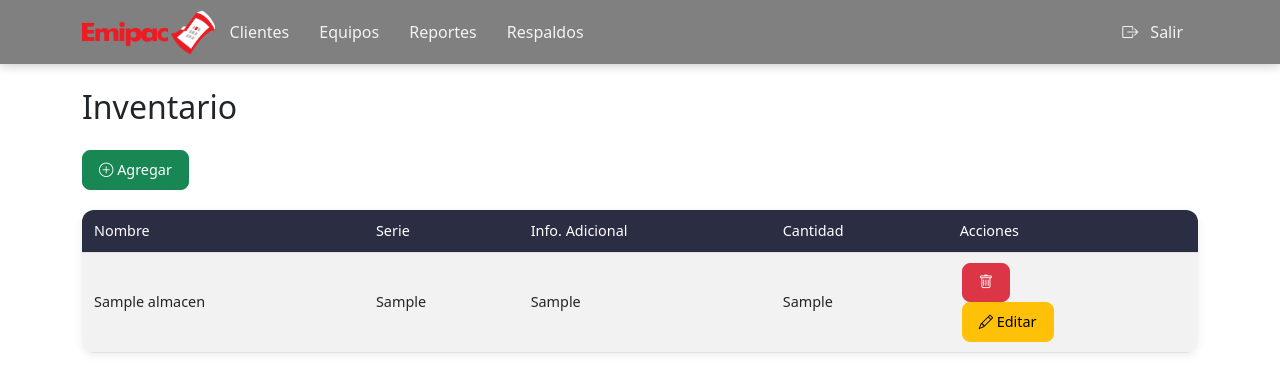
After one commit to shadowolf0567-prog/Estadias-6to, a PHP site: page /gestion/almacen.php in a window 1280 px wide. The commit adds this page. Shown: the top 392 px of the page. Run offline with PHP 8.4, Linux system fonts and the light colour scheme; a user stored in the database is signed in; tables that the repository leaves empty or names only in its code hold one stand-in row (values such as "Sample post").

Commit message:
new file:   public/gestion/almacen.php 	modified:   public/gestion/menu.php 	new file:   public/lib/debug_almacen.txt 	new file:   public/lib/gestion_almacen.php 	modified:   public/lib/gestion_reportes.php 	modified:   public/reportes/reportar_muchos.php 	modified:   public/reportes/reportes.php 	modified:   public/reportes/ver_reporte.php

```diff
--- /dev/null
+++ b/public/gestion/almacen.php
@@ -0,0 +1,184 @@
+<?php
+session_start();
+require_once __DIR__ .'/../../config/db.php';
+
+if(!isset($_SESSION['tip_usr']) || ($_SESSION['tip_usr'] !=1 && $_SESSION['tip_usr'] !=2)){
+    header('Location: ../login.php?error=' . urlencode('Acceso denegado'));
+    exit;
+}
+$inventario = [];
+$sql_inv = "SELECT * from almacen
+            ORDER BY id desc";
+$resultado = mysqli_query($conn,$sql_inv);
+while($row = mysqli_fetch_assoc($resultado)){
+    $inventario [] = $row;
+}
+
+?>
+<!DOCTYPE html>
+<html lang="en">
+<head>
+    <meta charset="UTF-8">
+    <meta name="viewport" content="width=device-width, initial-scale=1.0">
+    <title>Document</title>
+    <link rel="stylesheet" href="../assets/css/bootstrap-icons.css">
+    <link rel="stylesheet" href="../assets/css/bootstrap.css">
+    <link rel="stylesheet" href="../assets/css/responsibe.css">
+    <style>
+        .table-responsive {
+            margin-top: 20px;
+        }
+        .btn-accion {
+            margin: 0 2px;
+        }
+        .info-adicional {
+            max-width: 200px;
+            white-space: nowrap;
+            overflow: hidden;
+            text-overflow: ellipsis;
+        }
+    </style>
+</head>
+<body>
+    <?php require_once __DIR__ . '/menu.php'; ?>
+    <div class="container mt-4">
+        <h2 class="mb-4">Inventario</h2>
+        <button type="button" class="btn btn-success" data-bs-toggle="modal" data-bs-target="#modalAgregar">
+            <i class="bi bi-plus-circle"></i> Agregar
+        </button>
+        <div class="table-responsive">
+            <table class="table table-striped table-hover">
+                <thead>
+                    <tr>
+                        <th>Nombre</th>
+                        <th>Serie</th>
+                        <th>Info. Adicional</th>
+                        <th>Cantidad</th>
+                        <th>Acciones</th>
+                    </tr>
+                </thead>
+                <tbody>
+                    <?php if(count($inventario) > 0): ?>
+                        <?php foreach($inventario as $inv): ?>
+                            <tr>
+                                <td><?= htmlspecialchars($inv['nombre']) ?></td>
+                                <td><?= htmlspecialchars($inv['serie']) ?></td>
+                                <td><?= htmlspecialchars($inv['info_adicional'] ?: '') ?></td>
+                                <td><?= htmlspecialchars($inv['cantidad']) ?></td>
+                                <td>
+                                    <form action="../lib/gestion_almacen.php" method="post">
+                                        <input type="hidden" name="accion" value="eliminar">
+                                        <input type="hidden" name="id" value="<?= $inv['id'] ?>">
+                                        <button type="submit" class="btn btn-sm btn-danger btn-accion">
+                                            <i class="bi bi-trash"></i>
+                                        </button>
+                                    </form>
+                                    <button type="button" class="btn btn-sm btn-warning btn-accion"
+                                        data-bs-toggle="modal" data-bs-target="#modalEditar"
+                                        onclick="editarInventario(<?= $inv['id'] ?>, '<?= addslashes($inv['nombre']) ?>', '<?= addslashes($inv['serie']) ?>', '<?= addslashes($inv['info_adicional']) ?>')">
+                                        <i class="bi bi-pencil"></i> Editar
+                                    </button>
+                                </td>
+                            </tr>
+                        <?php endforeach; ?>
+                    <?php else: ?>
+                        <tr>
+                            <td colspan="6" class="text-center py-4">
+                                <i class="bi bi-inbox" style="font-size: 2rem;"></i>
+                                <p class="mt-2">No hay recursos en el inventario</p>
+                            </td>
+                        </tr>
+                    <?php endif; ?>
+                </tbody>
+            </table>
+        </div>
+    </div>
+    <div class="modal fade" id="modalAgregar" tabindex="-1" aria-hidden="true">
+        <div class="modal-dialog modal-dialog-centered">
+            <div class="modal-content">
+                <div class="modal-header bg-success text-white">
+                    <h5 class="modal-title">
+                        Agregar Recurso
+                    </h5>
+                    <button type="button" class="btn-close" data-bs-dismiss="modal" aria-label="Close"></button>
+                </div>
+                <form action="../lib/gestion_almacen.php" method="post">
+                    <div class="modal-body">
+                        <input type="hidden" name="accion" value="agregar">
+                        <div class="mb-3">
+                            <label class="form-label">Nombre</label>
+                            <input type="text" name="nombre" class="form-control">
+                        </div>
+                        <div class="mb-3">
+                            <label class="form-label">Serie</label>
+                            <input type="text" name="serie" class="form-control">
+                        </div>
+                        <div class="mb-3">
+                            <label class="form-label">Cantidad</label>
+                            <input type="number" name="cantidad" class="form-control">
+                        </div>
+                        <div class="mb-3">
+                            <label class="form-label">Información Adicional</label>
+                            <textarea name="info_adicional" class="form-control"></textarea>
+                        </div>
+                    </div>
+                    <div class="modal-footer">
+                        <button type="button" class="btn btn-secondary" data-bs-dismiss="modal">Cancelar</button>
+                        <button type="submit" class="btn btn-success">Guardar</button>
+                    </div>
+                </form>
+            </div>
+        </div>
+    </div>
+    <div class="modal fade" id="modalEditar" aria-hidden="true">
+        <div class="modal-dialog modal-dialog-centered">
+            <div class="modal-content">
+                <div class="modal-header bg-warning text-dark">
+                    <h5 class="modal-title">
+                        Editar
+                    </h5>
+                    <button type="button" class="btn-close" data-bs-dismiss="modal" aria-label="Close"></button>
+                </div>
+                <form action="../lib/gestion_almacen.php" method="post">
+                    <div class="modal-body">
+                        <input type="hidden" name="accion" value="editar">
+                        <input type="hidden" name="id" id="edit_id">
+                        <div class="mb-3">
+                            <label class="form-label">Nombre</label>
+                            <input type="text" name="nombre" class="form-control" id="edit_nombre">
+                        </div>
+                        <div class="mb-3">
+                            <label class="form-label">Serie</label>
+                            <input type="text" name="serie" id="edit_serie" class="form-control">
+                        </div>
+                        <div class="mb-3">
+                            <label class="form-label">Cantidad</label>
+                            <input type="number" name="cantidad" class="form-control" id="edit_cantidad">
+                        </div>
+                        <div class="mb-4">
+                            <label class="form-label">Información Adicional</label>
+                            <input type="text" name="info_adicional" id="edit_info_adicional" class="form-control">
+                        </div>
+                    </div>
+                    <div class="modal-footer">
+                        <button type="button" class="btn btn-secondary" data-bs-dismiss="modal">Cancelar</button>
+                        <button type="submit" class="btn btn-warning">
+                            <i class="bi bi-pencil"></i> Editar
+                        </button>
+                    </div>
+                </form>
+            </div>
+        </div>
+    </div>
+    <script src="../assets/js/bootstrap.min.js"></script>
+    <script>
+        function editarInventario(id,nombre,serie,cantidad,info_adicional){
+            document.getElementById('edit_id').value=id;
+            document.getElementById('edit_nombre').value = nombre;
+            document.getElementById('edit_serie').value = serie || '';
+            document.getElementById('edit_cantidad').value = cantidad;
+            document.getElementById('edit_info_adicional').value = info_adicional || '';
+        }
+    </script>
+</body>
+</html>
--- a/public/gestion/menu.php
+++ b/public/gestion/menu.php
@@ -1,6 +1,8 @@
 <nav class="navbar navbar-expand-lg navbar-dark" style="background: #808080;">
     <div class="container">
-        <img src="../assets/img/Logo.png" alt="Logo" style="height: 44px; width: auto;">
+        <a href="../gestion/almacen.php">
+            <img src="../assets/img/Logo.png" alt="Logo" style="height: 44px; width: auto;">
+        </a>
 
         <button class="navbar-toggler" type="button" data-bs-toggle="collapse" data-bs-target="#navbarNav"
                 aria-controls="navbarNav" aria-expanded="false" aria-label="Toggle navigation">
--- /dev/null
+++ b/public/lib/debug_almacen.txt
@@ -0,0 +1,6 @@
+2026-07-30 16:42:17 - Editando: id=3, nombre=iuyty900, serie=345
+2026-07-30 16:42:17 - Editar: id=, nombre=3, serie=iuyty900, info=0
+2026-07-30 16:43:11 - Editando: id=5, nombre=inpoh00, serie=mponj
+2026-07-30 16:43:11 - Editar: id=5, nombre=inpoh00, serie=mponj, info=
+2026-07-30 16:45:04 - Editando: id=5, nombre=inpoh00999, serie=mponj87
+2026-07-30 16:45:04 - Editar: id=5, nombre=inpoh00999, serie=mponj87, info=67
--- a/public/reportes/reportar_muchos.php
+++ b/public/reportes/reportar_muchos.php
@@ -350,8 +350,7 @@ $mensaje = isset($_GET['msg']) ? $_GET['msg'] : '';
                 resultados = resultados.filter(equipo => equipo.id_cliente == clienteIDSeleccionado);
             }
             resultados = resultados.filter(equipo =>
-                equipo.no_serie.toLowerCase().includes(terminoLower) ||
-                (equipo.modelo && equipo.modelo.toLowerCase().includes(terminoLower))
+                equipo.no_serie.toLowerCase().includes(terminoLower)
             );
             const idSeleccionados = Object.values(equiposSeleccionados).filter(id => id > 0);
             resultados = resultados.filter(equipo => !idSeleccionados.includes(equipo.id_equipo));
@@ -425,7 +424,7 @@ $mensaje = isset($_GET['msg']) ? $_GET['msg'] : '';
                         <div class="col-md-10">
                             <label class ="form-label">Buscar equipo</label>
                             <input type ="text" id="buscarEquipo_${index}" class="form-control"
-                                placeholder="Escribe número de serie o modelo"
+                                placeholder="Escribe número de serie"
                                 autocomplete = "off"
                                 onkeyup="buscarEquipos(this.value, ${index})">
                             <input type = "hidden" name="equipos[${index}][id_equipo]" id="equipoId_${index}" value="">
--- a/public/reportes/ver_reporte.php
+++ b/public/reportes/ver_reporte.php
@@ -232,7 +232,11 @@ mysqli_close($conn);
                         <div class="col-12">
                             <hr>
                             <h6><i class="bi bi-check-circle"></i> Reporte Atendido</h6>
-                            <p><span class="info-label">Fecha Atención: </span><?= date('d/m/Y',strtotime($reporte['fecha_atencion'])) ?></p>
+                            <p><span class="info-label">Fecha Atención:
+                                </span><?= (!empty($reporte['fecha_atencion']) && $reporte['fecha_atencion'] != '0000-00-00')
+                                ? date('d/m/Y', strtotime($reporte['fecha_atencion']))
+                                : '-'
+                            ?></p>
                             <p><span class="info-label">Observaciones</span></p>
                             <div class="bg-white p-2 rounded"><?= nl2br(htmlspecialchars($reporte['observaciones_atencion'] ?: 'Sin observaciones')) ?></div>
                         </div>
```
Also changed, not shown: public/lib/gestion_almacen.php (added, +151 -0 lines), public/lib/gestion_reportes.php (+56 -0 lines), public/reportes/reportes.php (+16 -9 lines).
